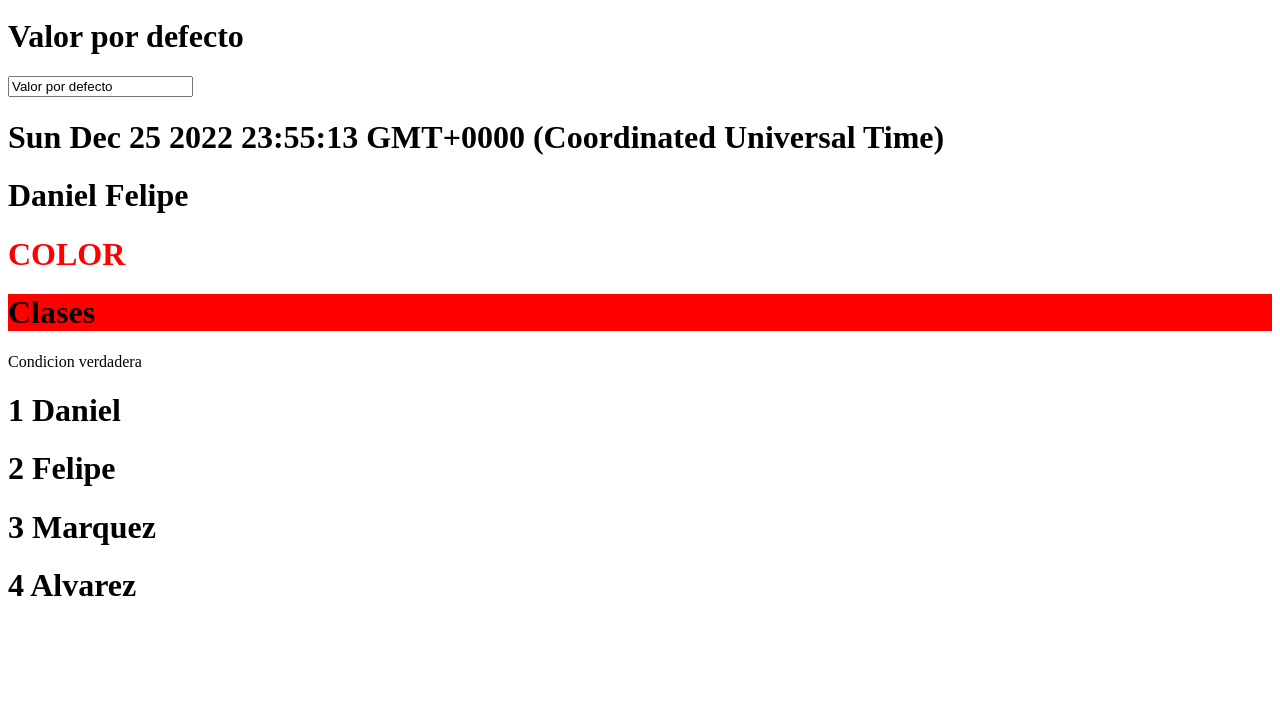
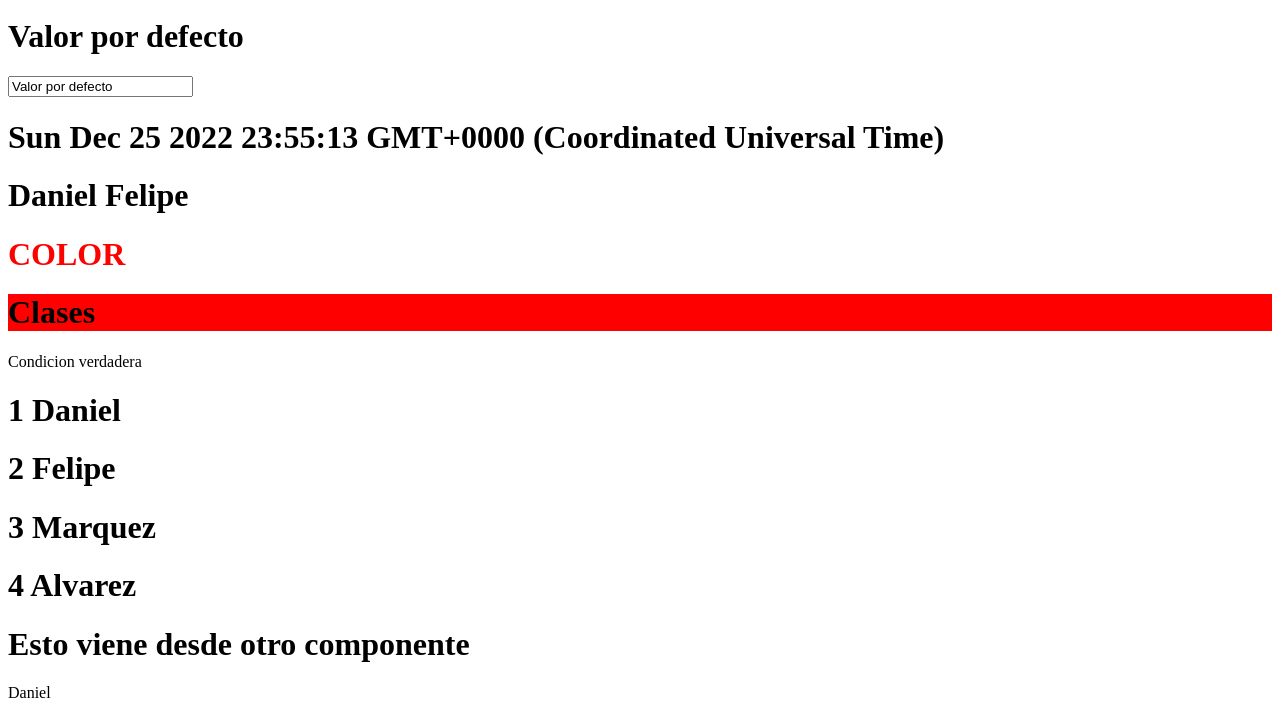
Before and after one commit to danielos35/clases-vue, a plain HTML site: page first_app/index.html in a window 1280 px wide. Shown: the part 776-1488 px from the top of the page. Before the commit the page ends 1402 px from the top, so only its background shows below. Drawn offline with nearby package versions, Linux system fonts and the light colour scheme.

Commit message:
componentes

```diff
--- a/first_app/index.html
+++ b/first_app/index.html
@@ -21,7 +21,7 @@
       <h1>{{subtitulo}}</h1> -->
     </div>
     <script>
-        const vm = Vue.createApp({
+        const app = Vue.createApp({
             data(){
               return {
                 titulo: 'Hola vue',
@@ -144,8 +144,36 @@
               <div v-for="(item, i) in lista" :key="i">
                 <h1>{{i+1}} {{item}}</h1>
               </div>
+
+
+              <!-- COMPONENTE -->
+
+              <div v-for="(item, i) in lista">
+                <item
+                  :dataDesdeElPadre="item"
+                />
+              </div>
             `
-        }).mount('#app')
+        })
+
+        /*
+          COMPONENTES
+
+          Argumento #1
+          - nombre del componente
+          Argumento #2
+          - configuración del componente
+        */
+        app.component('item',{
+          //Props (obtener datos desde el padre)
+          props:["dataDesdeElPadre"],
+          template:`
+            <h1>Esto viene desde otro componente</h1>
+            <p>{{dataDesdeElPadre}}</p>
+          `
+        })
+
+        const vm =app.mount('#app')
     </script>
 </body>
 </html>
```
